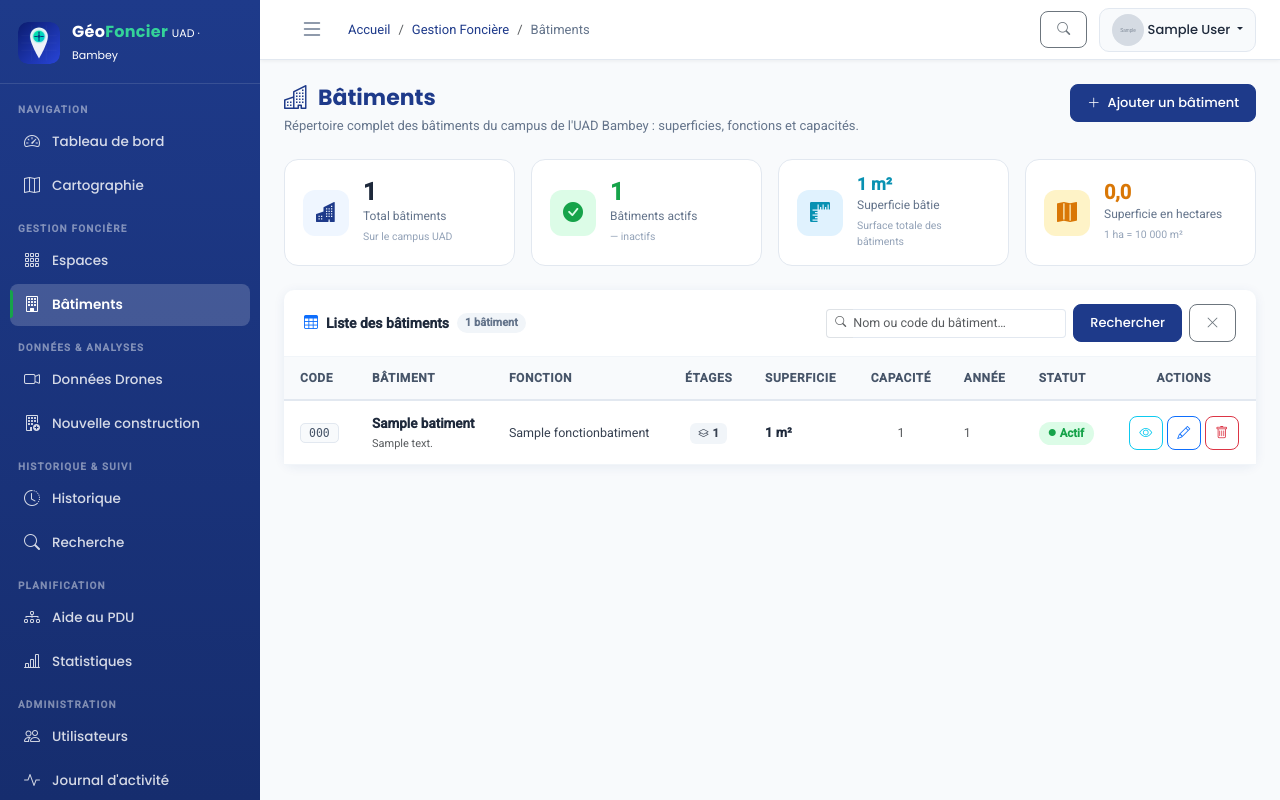
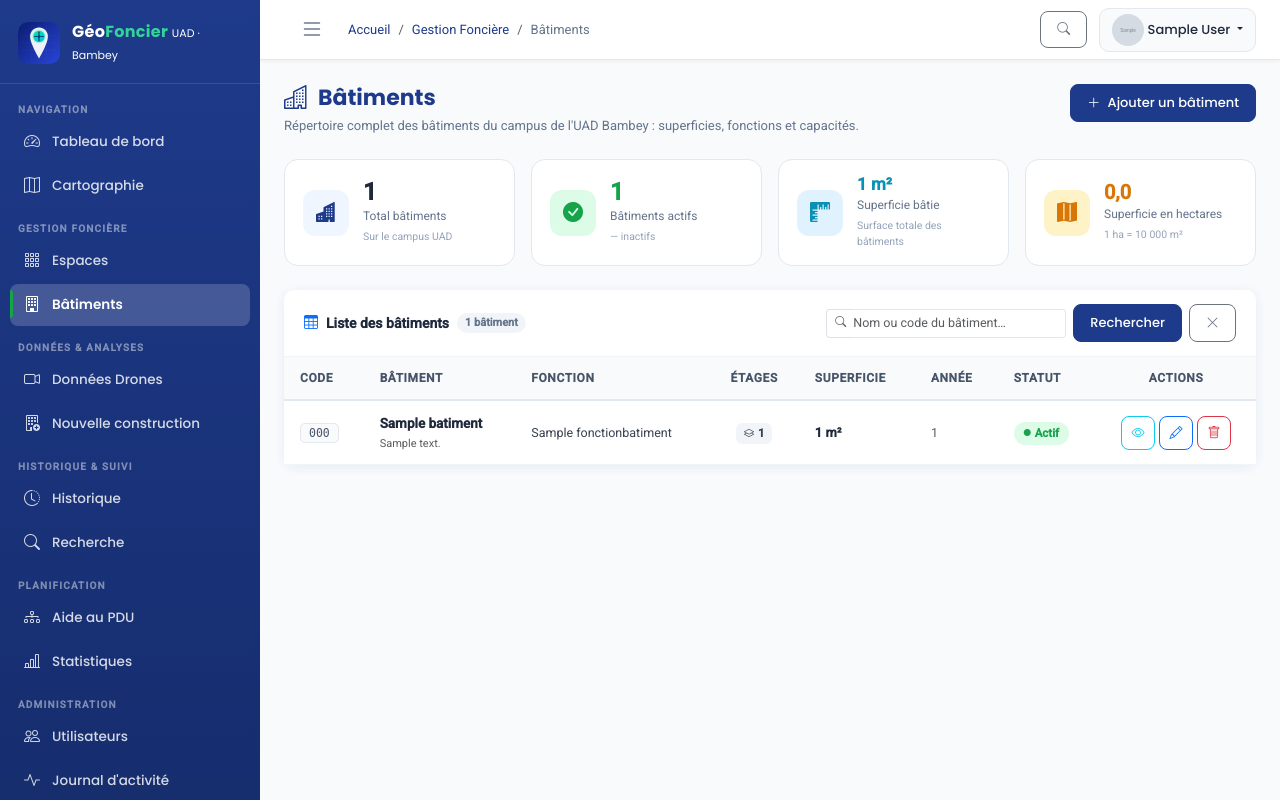
Before and after one commit to AshBrud/geo_fancier_copy, a Django app: page /foncier/batiments/ in a window 1280 px wide. Run offline with Django 5.2, Linux system fonts and the light colour scheme; a user stored in the database is signed in; tables that the repository leaves empty hold one stand-in row (values such as "Sample post"); grey boxes marked "Sample" are stand-in pictures; parts of the project's set-up code (start-up, migrations or seed data) failed here and were passed over.

Commit message:
Bâtiments : supprime colonne Capacité + peuple liste Fonction
- batiments_list.html : retire colonne Capacité (header + cells +
  colspan mis à jour)
- migration 0003 : insère 17 fonctions de bâtiments courantes en base
  (Amphithéâtre, Salle de cours, Laboratoire, Bureau administratif…)
  afin que la liste déroulante Fonction principale s'affiche dans le
  formulaire d'ajout/modification

Co-Authored-By: Claude Sonnet 4.6 <noreply@anthropic.com>

```diff
--- a/templates/foncier/batiments_list.html
+++ b/templates/foncier/batiments_list.html
@@ -179,7 +179,6 @@
           <th>Fonction</th>
           <th class="text-center">Étages</th>
           <th>Superficie</th>
-          <th class="text-center">Capacité</th>
           <th>Année</th>
           <th>Statut</th>
           {% if user.is_domaine_foncier %}<th class="text-center">Actions</th>{% endif %}
@@ -220,9 +219,6 @@
             <span class="text-muted">—</span>
             {% endif %}
           </td>
-          <td class="text-center">
-            <span class="text-muted" style="font-size:12.5px;">{{ bat.capacite|default:"—" }}</span>
-          </td>
           <td>
             <span class="text-muted" style="font-size:12.5px;">{{ bat.annee_construction|default:"—" }}</span>
           </td>
@@ -257,7 +253,7 @@
         </tr>
         {% empty %}
         <tr>
-          <td colspan="{% if user.is_domaine_foncier %}9{% else %}8{% endif %}">
+          <td colspan="{% if user.is_domaine_foncier %}8{% else %}7{% endif %}">
             <div class="empty-state">
               <i class="bi bi-building-x"></i>
               <p>Aucun bâtiment trouvé{% if q %} pour « {{ q }} »{% endif %}.</p>
```
Also changed, not shown: foncier/migrations/0003_fonctions_batiment_data.py (added).
